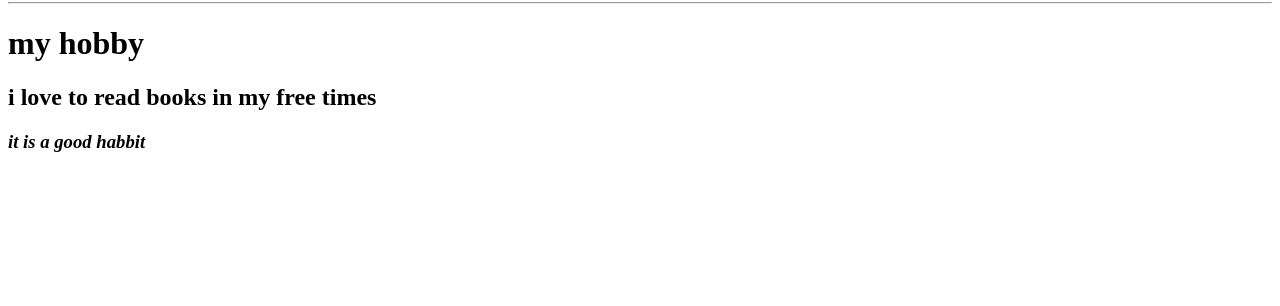
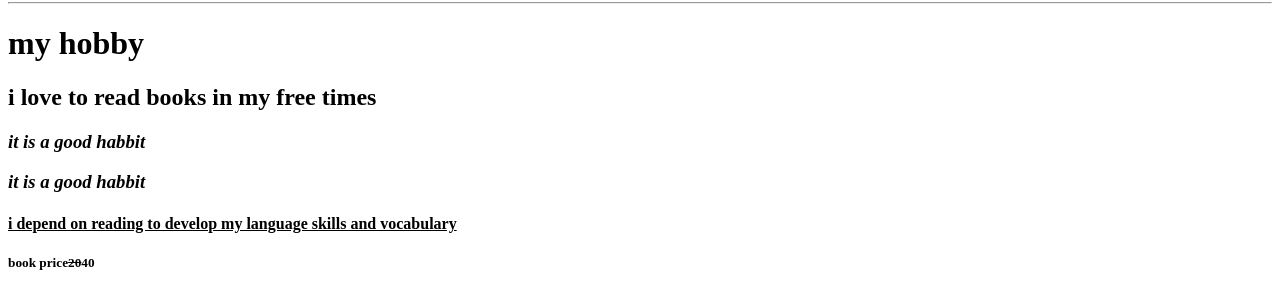
Before and after one commit to rutubondre/assigment-5, a plain HTML site: page about.html in a window 1280 px wide. Shown: the part 200-506 px from the top of the page. Drawn offline with Linux system fonts and the light colour scheme.

```diff
--- a/about.html
+++ b/about.html
@@ -20,6 +20,15 @@
     <h3>
         <i> it is a good habbit</i>
     </h3>
+<h3>
+        <i> it is a good habbit</i>
+    </h3>
 
+    <h4>
+        <u> i depend on reading to develop my language skills and vocabulary</u>
+    </h4>
+    <h5>
+        book price<del>20</del>40
+    </h5>
 </body>
 </html>
```
